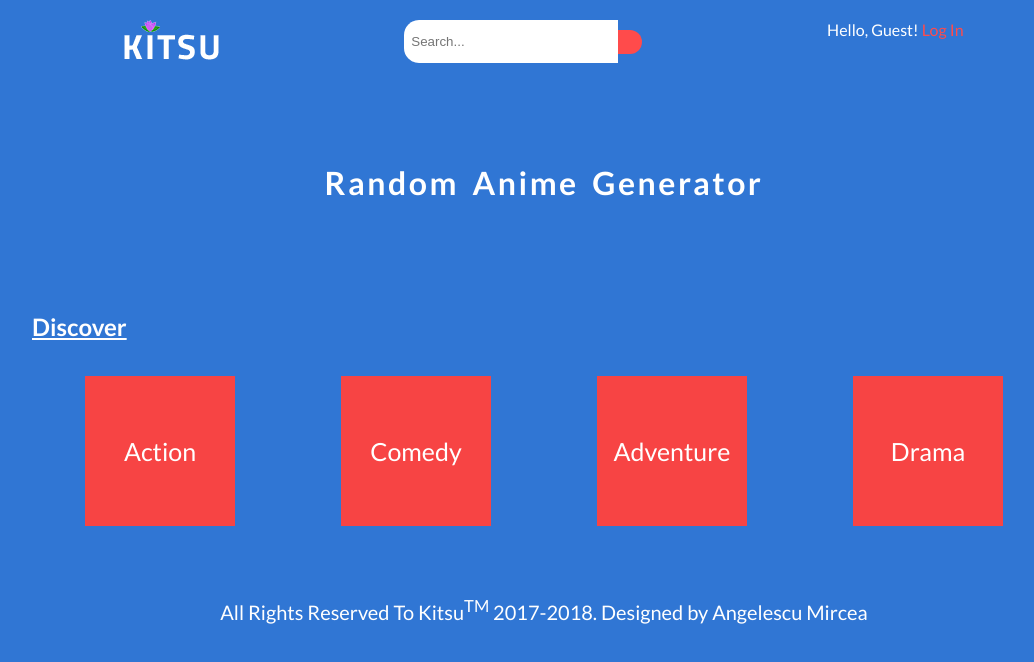
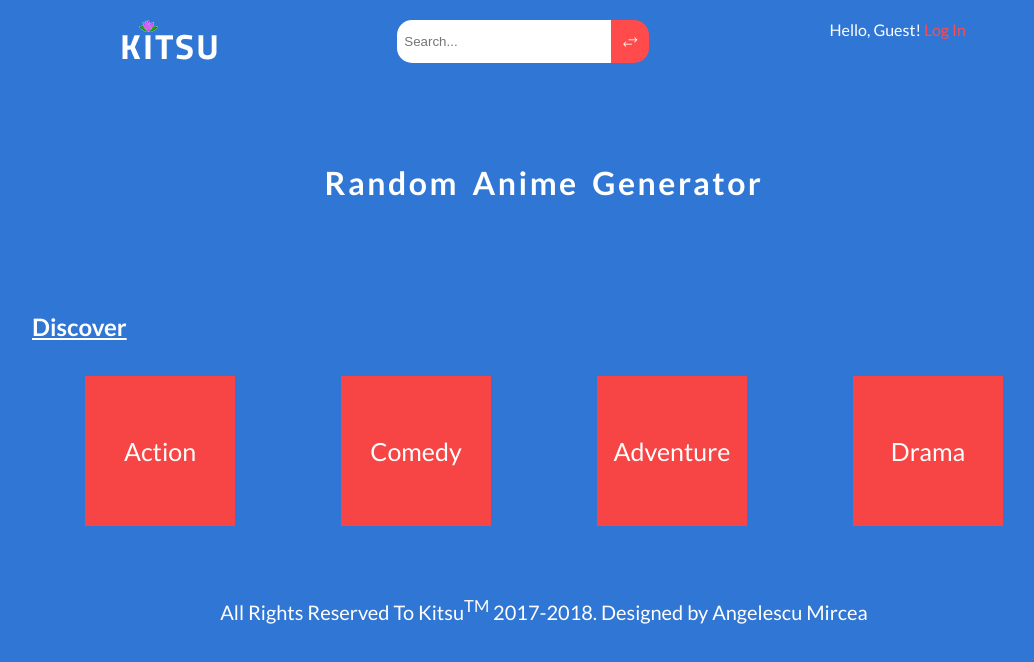
Before and after one commit to Remus432/Kitsu, a website: page views/index.html in a window 1280 px wide. Shown: the whole page, without its empty margins (96-1130 px from the left). Drawn offline with nearby package versions, Linux system fonts and the light colour scheme; files that its build step writes are made by us from their sources; no server answers; files whose address does not match are found by name.

Commit message:
committed

```diff
--- a/views/index.html
+++ b/views/index.html
@@ -6,7 +6,8 @@
     <meta http-equiv="X-UA-Compatible" content="ie=edge">
     <link rel="stylesheet" href="public/css/style.css">
     <link href="https://fonts.googleapis.com/css?family=Lato:300,400,700" rel="stylesheet">
-    <link rel="stylesheet" href="public/ionicons/fonts/ionicons.ttf">
+    <link rel="stylesheet" href="public/ionicons/fonts/ionicons.woff">
+    <link rel="stylesheet" href="public/ionicons/css/ionicons.css">
     <title>Kitsu</title>
 </head>
 <body>
```
